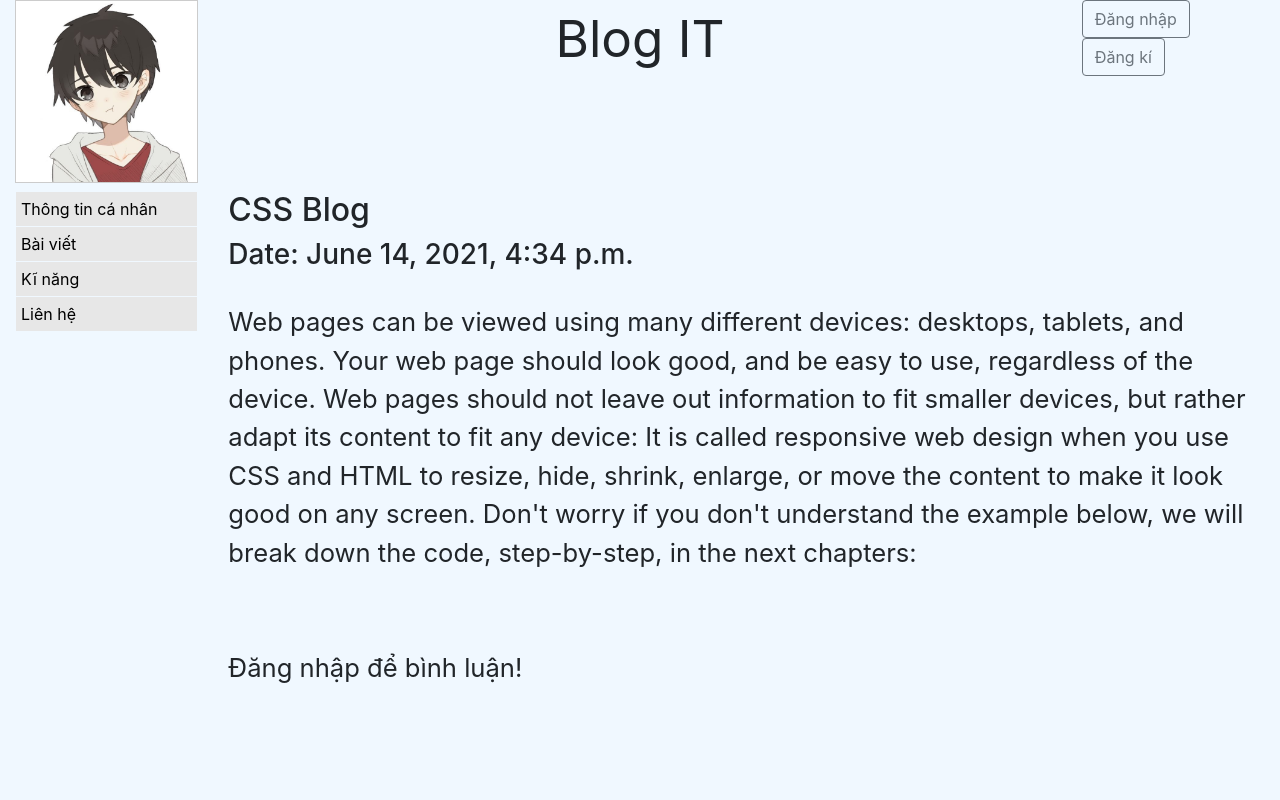
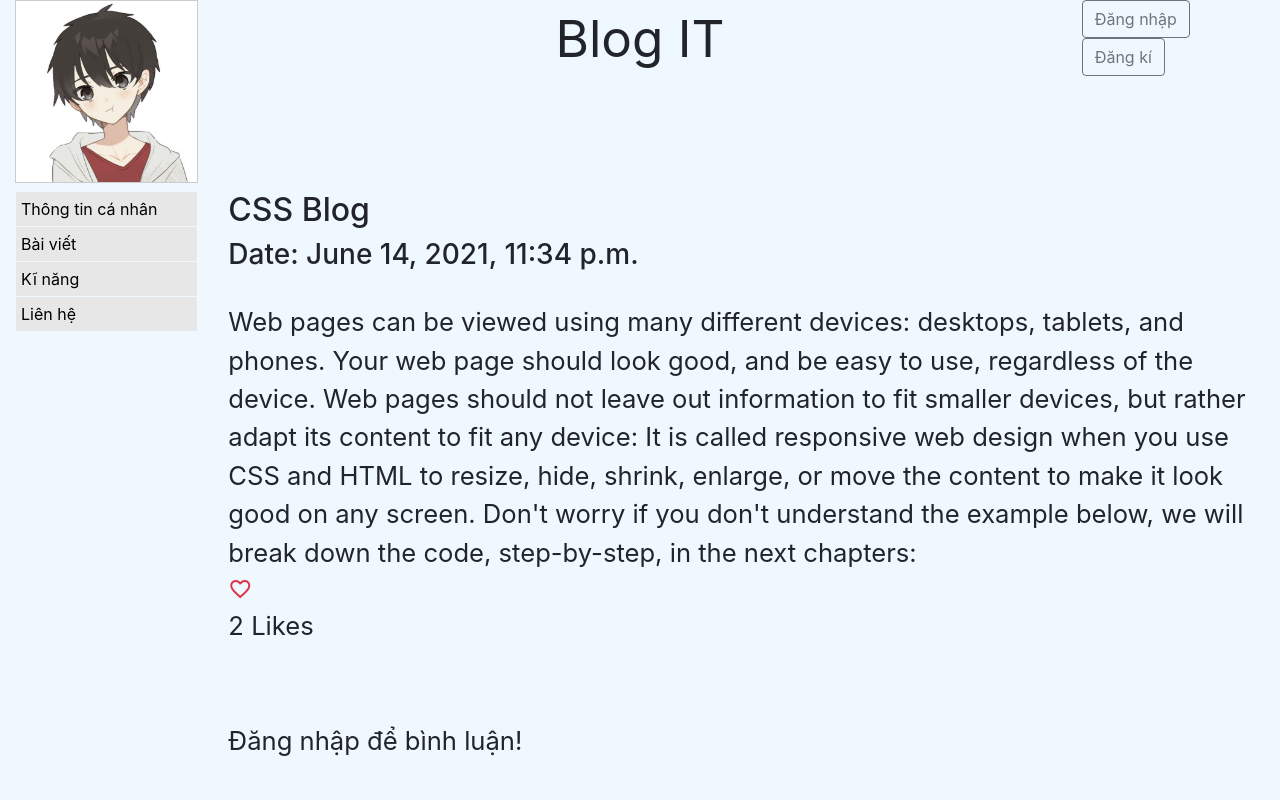
Before and after one commit to vnq-uet/MyBlog, a Django app: page /blog/5/ in a window 1280 px wide. Run offline with Django 3.2, Linux system fonts and the light colour scheme; data comes from the database, SQL or seed files in the repository; both versions use the stored data as it was after the commit; some libraries are stand-ins or nearby versions.

Commit message:
add like

```diff
--- a/MyBlog/settings.py
+++ b/MyBlog/settings.py
@@ -121,7 +121,7 @@ AUTH_PASSWORD_VALIDATORS = [
 
 LANGUAGE_CODE = 'en-us'
 
-TIME_ZONE = 'UTC'
+TIME_ZONE = 'Asia/Ho_Chi_Minh'
 
 USE_I18N = True
 
@@ -138,6 +138,7 @@ STATIC_ROOT = BASE_DIR / 'static'
 MEDIA_URL = '/media/'
 MEDIA_ROOT = BASE_DIR / 'media'
 LOGIN_REDIRECT_URL = '/'
+LOGIN_URL = '/login/'
 
 # Default primary key field type
 # https://docs.djangoproject.com/en/3.2/ref/settings/#default-auto-field
--- a/blog/models.py
+++ b/blog/models.py
@@ -1,5 +1,7 @@
 from django.db import models
 from django.conf import settings
+from django.urls import reverse
+from django.contrib.auth.models import User
 
 # Create your models here.
 class Post(models.Model):
@@ -8,10 +10,18 @@ class Post(models.Model):
     date = models.DateTimeField(auto_now_add=True)
     description = models.CharField(max_length=100, null=True)
     image = models.ImageField(null=True)
+    likes = models.IntegerField(default=0)
     class Meta:
         ordering = ['-date', 'title']
     def __str__(self) -> str:
         return self.title
+    def get_absolute_url(self):
+        return reverse("show_detail_post", args=[self.id])
+
+class Like(models.Model):
+    user = models.ForeignKey(User, on_delete=models.CASCADE, related_name='userlikes')
+    post = models.ForeignKey(Post, on_delete=models.CASCADE, related_name='postlikes')
+
 
 class Comment(models.Model):
     author = models.ForeignKey(settings.AUTH_USER_MODEL, on_delete=models.CASCADE)
--- a/blog/templates/posts/post_detail.html
+++ b/blog/templates/posts/post_detail.html
@@ -6,6 +6,13 @@
     <h3>Date: {{post.date}}</h3>
     <br>
     <p>{{post.body}}</p>
+    {% if liked is True %}
+        <a href="{% url 'post_like' post.id %}"><i class="material-icons text-danger">favorite</i></a>
+        <p>{{post.likes}} Likes</p>
+    {% else %}
+        <a href="{% url 'post_like' post.id %}"><i class="material-icons text-danger">favorite_border</i></a>
+        <p>{{post.likes}} Likes</p>
+    {% endif %}
     <br><br>
     {% for comment in post.comments.all %}
         <h3>{{comment.author.username}}-<span>{{comment.date}}</span></h3>
--- a/blog/urls.py
+++ b/blog/urls.py
@@ -4,4 +4,6 @@ from . import views
 urlpatterns = [
     path('', view=views.show_list_post, name='show_list_post'),
     path('<int:pk>/', view=views.show_detail_post, name='show_detail_post'),
+    path('<int:post_id>/like/', view=views.like, name='post_like'),
+
 ]
--- a/blog/views.py
+++ b/blog/views.py
@@ -1,7 +1,9 @@
 from django.shortcuts import render
-from .models import Post
+from .models import Post, Like
 from .forms import CommentForm
 from django.http import HttpResponseRedirect
+from django.contrib.auth.decorators import login_required
+from django.urls import reverse
 # Create your views here.
 
 def show_list_post(request):
@@ -9,6 +11,12 @@ def show_list_post(request):
     return render(request, 'posts/list_post.html', {'posts':posts})
 
 def show_detail_post(request, pk):
+    liked = False
+    if request.user.is_authenticated:
+        user = request.user
+        post = Post.objects.get(id=pk)
+        if Like.objects.filter(user=user, post=post).exists():
+            liked = True
     post = Post.objects.get(pk=pk)
     form = CommentForm()
     if request.method == 'POST':
@@ -16,4 +24,19 @@ def show_detail_post(request, pk):
         if form.is_valid():
             form.save()
             return HttpResponseRedirect('./')
-    return render(request, 'posts/post_detail.html', {'post':post, 'form':form})
+    return render(request, 'posts/post_detail.html', {'post': post, 'form': form, 'liked': liked})
+
+@login_required
+def like(request, post_id):
+    user = request.user
+    post = Post.objects.get(id=post_id)
+    current_likes = post.likes
+    if Like.objects.filter(user=user, post=post).exists():
+        Like.objects.filter(user=user, post=post).delete()
+        current_likes -= 1
+    else:
+        Like.objects.create(user=user, post=post)
+        current_likes += 1
+    post.likes = current_likes
+    post.save()
+    return HttpResponseRedirect(reverse('show_detail_post', args=[post_id]))
--- a/home/templates/pages/base.html
+++ b/home/templates/pages/base.html
@@ -9,6 +9,7 @@
     <script src="https://ajax.googleapis.com/ajax/libs/jquery/3.5.1/jquery.min.js"></script>
     <script src="https://cdnjs.cloudflare.com/ajax/libs/popper.js/1.16.0/umd/popper.min.js"></script>
     <script src="https://maxcdn.bootstrapcdn.com/bootstrap/4.5.2/js/bootstrap.min.js"></script>
+    <link href="https://fonts.googleapis.com/icon?family=Material+Icons"rel="stylesheet">
     <title>{% block title %}{% endblock title %}</title>
     <style>
         * {
@@ -73,9 +74,6 @@
             margin-bottom: 5px;
             font-size: 2vw;
         }
-        .content input {
-            margin-left: 6px;
-        }
         a:hover.title {
             text-decoration: none;
         }
@@ -123,8 +121,8 @@
         $(document).ready(function(){
             $("#search").on("keyup", function(){
                 var value = $(this).val().toLowerCase();
-                $(".post a.title").filter(function(){
-                    $(this).parents("div.post").toggle($(this).text().toLowerCase().indexOf(value) > -1);
+                $(".card-title").filter(function(){
+                    $(this).parents(".card").toggle($(this).text().toLowerCase().indexOf(value) > -1);
                 })
             });
         });
```
Also changed, not shown: blog/templates/posts/list_post.html (+12 -2 lines), blog/migrations/0006_like.py (added), blog/migrations/0007_post_likes.py (added), db.sqlite3.
